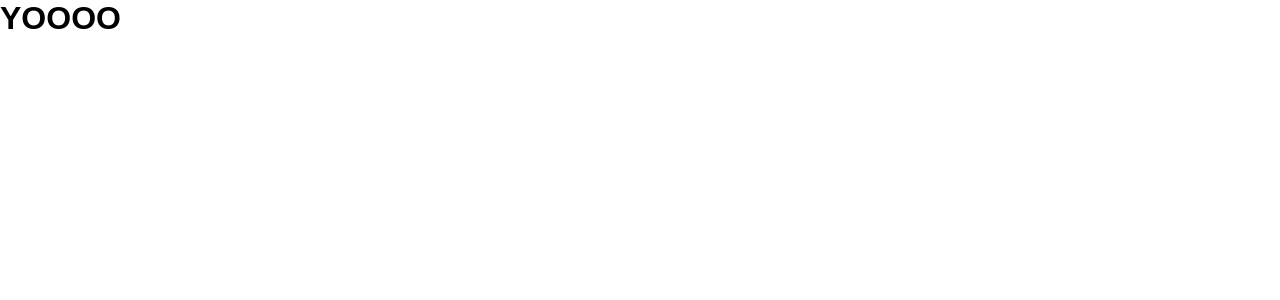
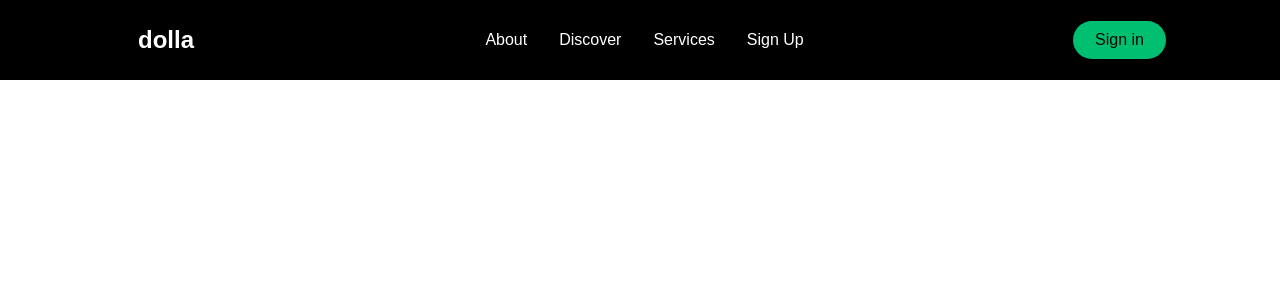
Before and after one commit to syahrilasidiq555/react-website-smooth-scroll, a React (Create React App) app: page / in a window 1280 px wide. Shown: the top 300 px of the page. Built offline with nearby package versions, Linux system fonts and the light colour scheme.

Commit message:
finished on minute 45:38

```diff
--- a/package.json
+++ b/package.json
@@ -8,7 +8,11 @@
     "@testing-library/user-event": "^13.5.0",
     "react": "^18.1.0",
     "react-dom": "^18.1.0",
+    "react-icons": "^4.4.0",
+    "react-router-dom": "^6.3.0",
     "react-scripts": "5.0.1",
+    "react-scroll": "^1.8.7",
+    "styled-components": "^5.3.5",
     "web-vitals": "^2.1.4"
   },
   "scripts": {
--- a/src/App.js
+++ b/src/App.js
@@ -1,10 +1,12 @@
 import './App.css';
+import Navbar from './components/Navbar';
+import { BrowserRouter as Router } from 'react-router-dom';
 
 function App() {
   return (
-    <div className='App'>
-      <h1>YOOOO</h1>
-    </div>
+    <Router>
+      <Navbar/>
+    </Router>
   );
 }
 
--- /dev/null
+++ b/src/components/Navbar/NavbarElements.js
@@ -0,0 +1,123 @@
+import styled from 'styled-components';
+import { Link as LinkR } from 'react-router-dom';
+import { Link as LinkScroll } from 'react-scroll';
+
+export const Nav = styled.nav`
+    background: #000;
+    height: 80px;
+    // margin-top: -80px;
+    display: flex;
+    justify-content: center;
+    align-items: center;
+    font-size: 1rem;
+    position: sticky;
+    top: 0;
+    z-index: 10;
+
+
+    @media screen and (max-width: 960px) {
+        transition: 0.8s all ease;
+    }
+
+`
+
+
+export const NavbarContainer = styled.div`
+    display: flex;
+    justify-content: space-between;
+    height: 80px;
+    z-index: 1;
+    width: 100%;
+    padding: 0 24px;
+    max-width: 1100px;
+`
+
+
+export const NavLogo = styled(LinkR)`
+    color: #fff;
+    justify-self: flex-start;
+    cursor: pointer;
+    font-size: 1.5rem;
+    display: flex;
+    align-items: center;
+    margin-left: 24px;
+    font-weight: bold;
+    text-decoration: none;
+`
+
+
+export const MobileIcon = styled.div`
+    display: none;
+
+    @media screen and (max-width: 760px) {
+        display: block;
+        position: absolute;
+        top: 0;
+        right: 0;
+        transform: translate(-100%, 60%);
+        font-size: 1.8rem;
+        cursor: pointer;
+        color: #fff;
+    }
+`
+
+export const NavMenu = styled.ul`
+    display: flex;
+    align-items: center;
+    list-style: none;
+    text-align: center;
+    margin-right: -22px;
+
+    @media screen and (max-width: 768px) {
+        display: none;
+    }
+`
+
+export const NavItem = styled.li`
+    height: 80px;
+`
+
+
+export const NavLinks = styled(LinkScroll)`
+    color: #fff;
+    display: flex;
+    align-items: center;
+    text-decoration: none;
+    padding: 0 1rem;
+    height: 100%;
+    cursor: pointer;
+
+    &.active {
+        border-bottom: 3px solid #01bf71;
+    }
+`
+
+
+export const NavBtn = styled.nav`
+    display: flex;
+    align-items: center;
+
+    @media screen and (max-width: 768px) {
+        display: none;
+    }
+`
+
+export const NavBtnLink = styled(LinkR)`
+    border-radius: 50px;
+    background: #01bf71;
+    white-space: nowrap;
+    padding: 10px 22px;
+    color: #010606;
+    font-size: 16px;
+    outline: none;
+    border: none;
+    cursor: pointer;
+    transition: all 0.2s ease-in-out;
+    text-decoration: none;
+
+    &:hover {
+        transition: all 0.2s ease-in-out;
+        background: #fff;
+        color: #010606;
+    }
+`
--- /dev/null
+++ b/src/components/Navbar/index.js
@@ -0,0 +1,46 @@
+import { FaBars } from 'react-icons/fa'
+import {
+    Nav,
+    NavbarContainer,
+    NavLogo,
+    MobileIcon,
+    NavMenu,
+    NavItem,
+    NavLinks,
+    NavBtn,
+    NavBtnLink
+} from './NavbarElements';
+
+const Navbar = () => {
+    return (
+        <div>
+            <Nav>
+                <NavbarContainer>
+                    <NavLogo to="/">dolla</NavLogo>
+                    <MobileIcon>
+                        <FaBars/>
+                    </MobileIcon>
+                    <NavMenu>
+                        <NavItem>
+                            <NavLinks to="about">About</NavLinks>
+                        </NavItem>
+                        <NavItem>
+                            <NavLinks to="discover">Discover</NavLinks>
+                        </NavItem>
+                        <NavItem>
+                            <NavLinks to="services">Services</NavLinks>
+                        </NavItem>
+                        <NavItem>
+                            <NavLinks to="signup">Sign Up</NavLinks>
+                        </NavItem>
+                    </NavMenu>
+                    <NavBtn>
+                        <NavBtnLink to="/signin">Sign in</NavBtnLink>
+                    </NavBtn>
+                </NavbarContainer>
+            </Nav>
+        </div>
+    );
+}
+
+export default Navbar;
```
Also changed, not shown: 1 other file (tests, documents, lock files or other folders).
